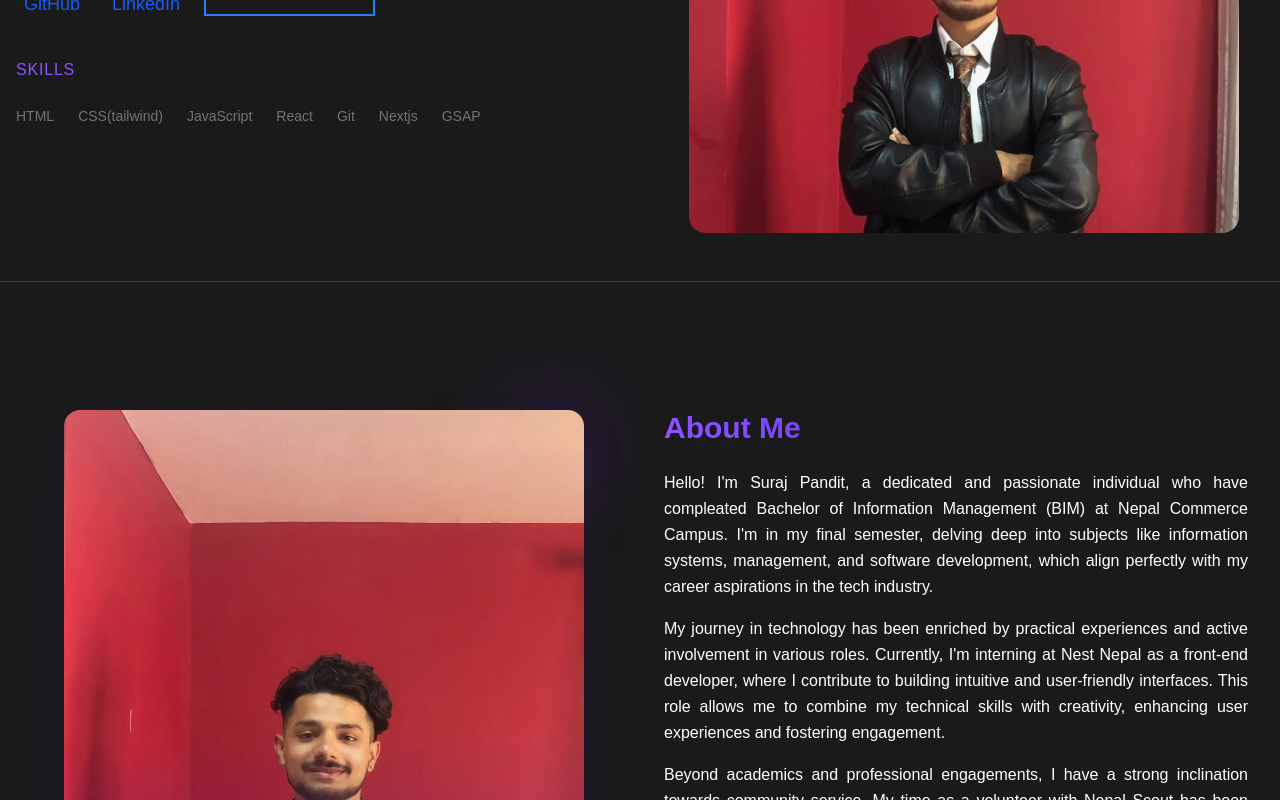
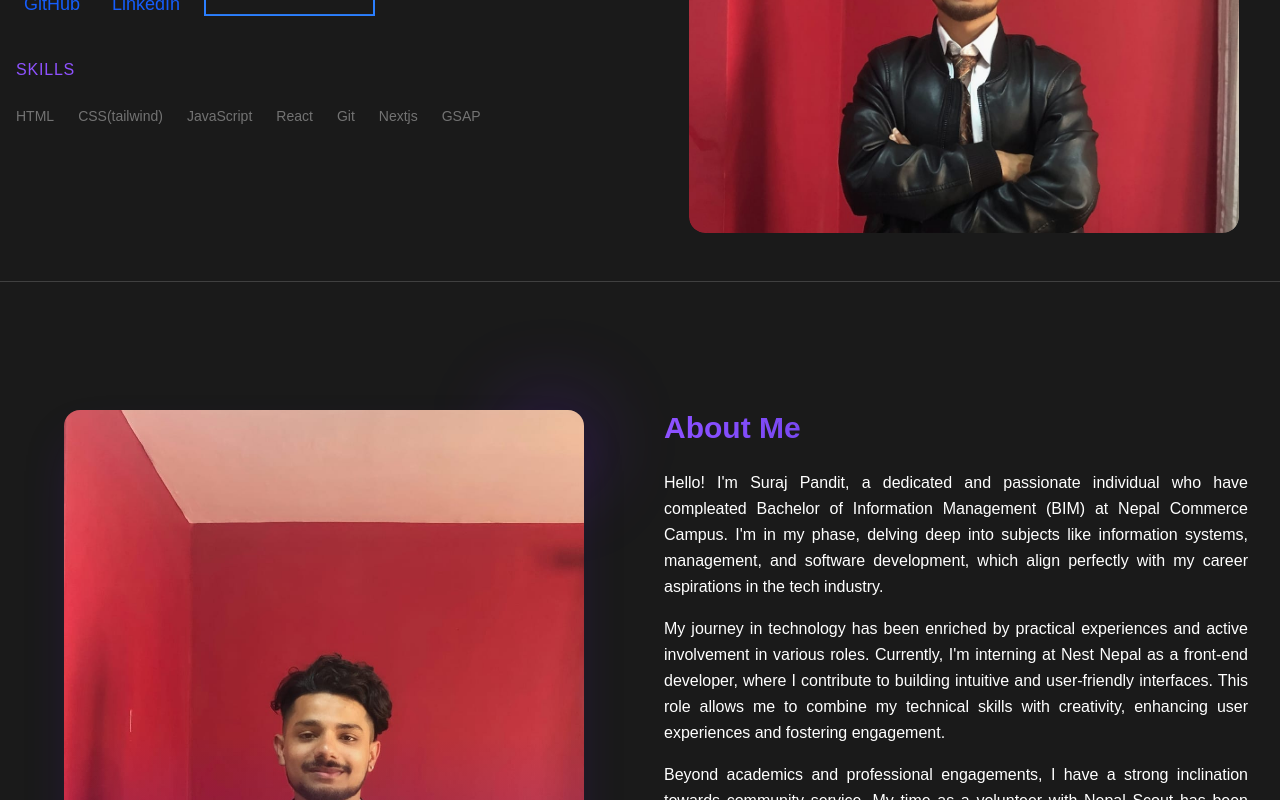
Before and after one commit to SurajPandit12/Website, a Next.js app: page / in a window 1280 px wide. Shown: the part 426-1226 px from the top of the page. Built offline with nearby package versions, Linux system fonts and the light colour scheme.

Commit message:
fix: minor change

```diff
--- a/src/app/components/About.jsx
+++ b/src/app/components/About.jsx
@@ -155,7 +155,7 @@ const About = () => {
                 <p className="text-sm sm:text-base leading-relaxed text-justify">
                   Hello! I'm Suraj Pandit, a dedicated and passionate individual
                   who have compleated Bachelor of Information Management (BIM)
-                  at Nepal Commerce Campus. I'm in my final semester, delving
+                  at Nepal Commerce Campus. I'm in my phase, delving
                   deep into subjects like information systems, management, and
                   software development, which align perfectly with my career
                   aspirations in the tech industry.
--- a/src/app/components/Tabs.jsx
+++ b/src/app/components/Tabs.jsx
@@ -205,7 +205,7 @@ const Tabs = () => {
                 key={i}
                 className={`mb-5 p-4 rounded-lg border ${
                   ed.highlight
-                    ? "border-violet-200 dark:border-violet-800 bg-violet-50 dark:bg-violet-950/30"
+                    ? "border-violet-200 dark:border-violet-800  dark:bg-violet-950/30"
                     : "border-gray-200 dark:border-gray-700"
                 }`}
               >
@@ -220,7 +220,7 @@ const Tabs = () => {
                     <span
                       className="text-sm font-semibold font-mono px-2 py-0.5 rounded
                       border border-gray-300 dark:border-gray-600
-                      text-gray-700 dark:text-gray-300"
+                      text-white dark:text-gray-300"
                     >
                       GPA : {ed.gpa}
                     </span>
```
